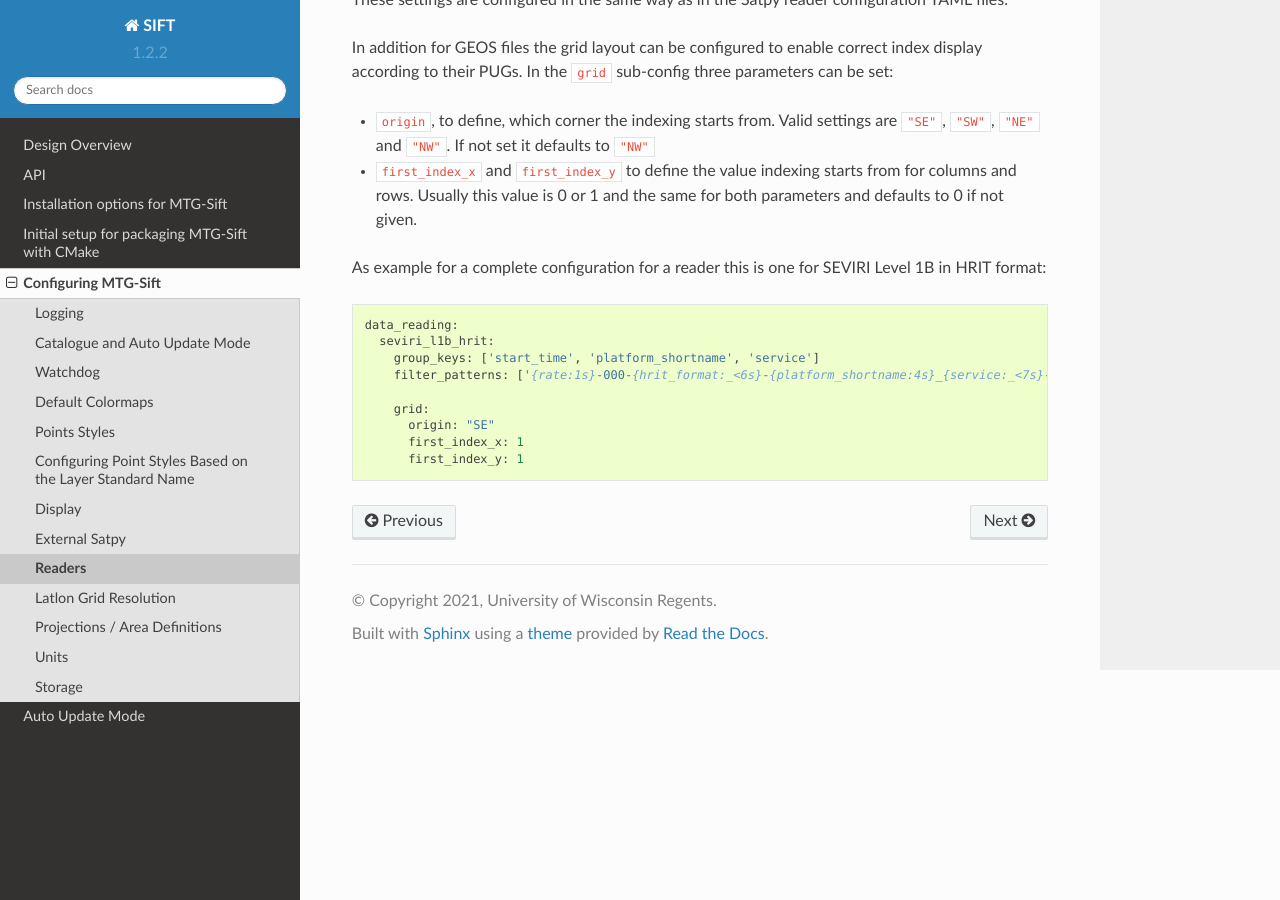
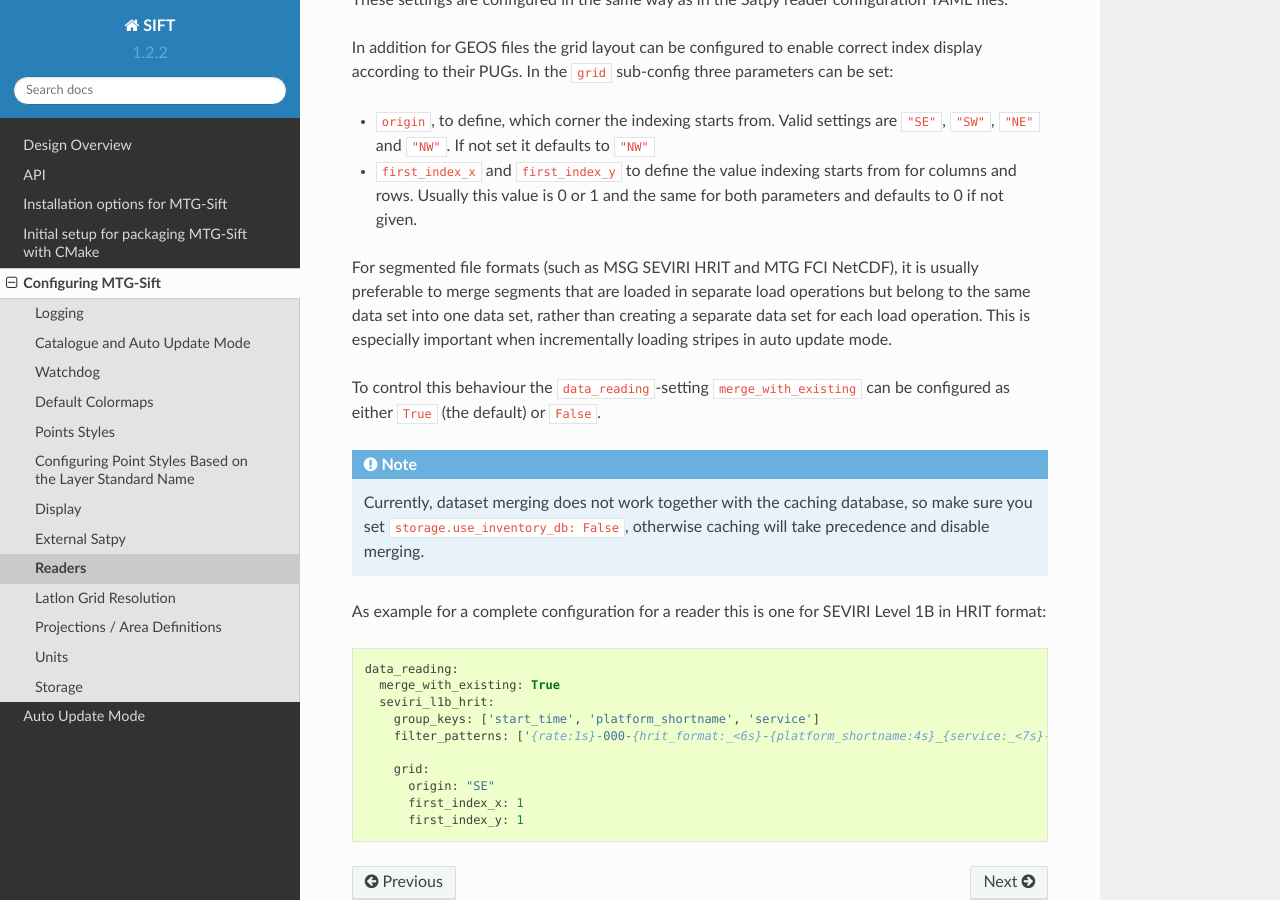
Before and after one commit to ssec/sift, a Sphinx documentation site: the page built from doc/source/configuration-readers.rst, in a window 1280 px wide and 900 px high, scrolled down 614 px. Built offline with Sphinx 7.4.7 and the Read the Docs theme 2.0.0, drawn with Linux system fonts in a browser that asks for light colours.

Commit message:
Document toggle option for dataset merging

```diff
--- a/doc/source/configuration-readers.rst
+++ b/doc/source/configuration-readers.rst
@@ -35,10 +35,24 @@ parameters can be set:
   from for columns and rows. Usually this value is 0 or 1 and the same for both
   parameters and defaults to 0 if not given.
 
+For segmented file formats (such as MSG SEVIRI HRIT and MTG FCI NetCDF), it is
+usually preferable to merge segments that are loaded in separate load operations
+but belong to the same data set into one data set, rather than creating a
+separate data set for each load operation. This is especially important when
+incrementally loading stripes in auto update mode.
+
+To control this behaviour the ``data_reading``-setting ``merge_with_existing``
+can be configured as either ``True`` (the default) or ``False``.
+
+.. note:: Currently, dataset merging does not work together with the caching
+          database, so make sure you set ``storage.use_inventory_db:
+          False``, otherwise caching will take precedence and disable merging.
+
 As example for a complete configuration for a reader this is one for SEVIRI
 Level 1B in HRIT format::
 
   data_reading:
+    merge_with_existing: True
     seviri_l1b_hrit:
       group_keys: ['start_time', 'platform_shortname', 'service']
       filter_patterns: ['{rate:1s}-000-{hrit_format:_<6s}-{platform_shortname:4s}_{service:_<7s}-{channel:_<6s}___-{segment:_<6s}___-{start_time:%Y%m%d%H%M}-{c:1s}_']
```
